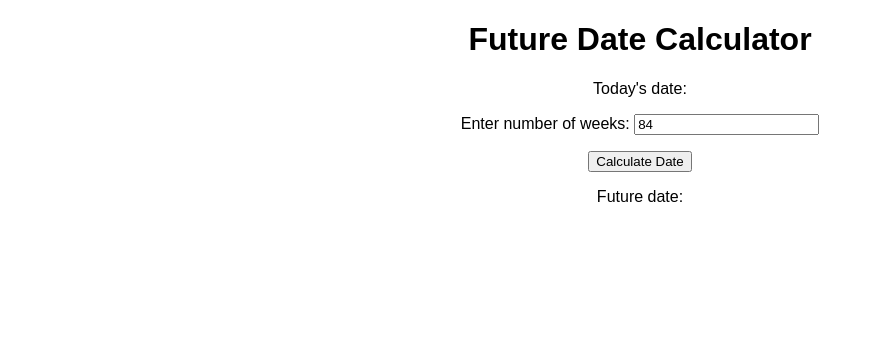
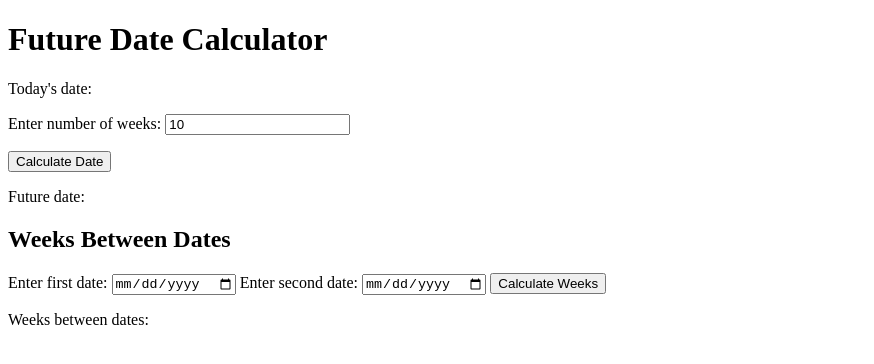
Before and after one commit to majikthise911/majikthise911.github.io, a plain HTML site: page index.html in a window 1280 px wide. Shown: the whole page, without its empty margins (0-874 px from the left). Drawn offline with Linux system fonts and the light colour scheme.

Commit message:
Update index.html

```diff
--- a/index.html
+++ b/index.html
@@ -1,21 +1,10 @@
-<!-- index.html -->
-
 <!DOCTYPE html>
 <html>
 <head>
-  <title>Future Date Calculator</title>
+  <title>Date Calculator</title>
 
   <style>
-    /* stylesheet in style tags */
-    body {
-      font-family: Arial;
-      text-align: center;
-    }
-
-    .container {
-      max-width: 500px;
-      margin: 0 auto;
-    }
+   /* stylesheet */
   </style>
 
 </head>
@@ -30,21 +19,36 @@
 
     <p>
       <label for="weeks">Enter number of weeks:</label>
-      <input type="number" id="weeks" value="84">
+      <input type="number" id="weeks" value="10">
     </p>
 
-    <button onclick="calculateDate()">Calculate Date</button>
+    <button onclick="calculateFutureDate()">Calculate Date</button>
 
     <p>Future date: <span id="future-date"></span></p>
 
   </div>
 
+  <!-- New section -->
+
+  <h2>Weeks Between Dates</h2>
+
+  <label for="date1">Enter first date:</label>
+  <input type="date" id="date1">
+
+  <label for="date2">Enter second date:</label>
+  <input type="date" id="date2">
+
+  <button onclick="calculateWeeksBetween()">Calculate Weeks</button>
+
+  <p>Weeks between dates: <span id="weeks-between"></span></p>
+
   <script>
 
-    // JavaScript code
-    function calculateDate() {
+    // Original function
+    function calculateFutureDate() {
 
       const today = new Date();
+
       let weeks = document.getElementById("weeks").value;
       let days = weeks * 7;
 
@@ -56,6 +60,19 @@
 
     }
 
+    // New function
+    function calculateWeeksBetween() {
+
+      const date1 = new Date(document.getElementById("date1").value);
+      const date2 = new Date(document.getElementById("date2").value);
+
+      const timeDiff = Math.abs(date2.getTime() - date1.getTime());
+      const diffWeeks = Math.ceil(timeDiff / (1000 * 60 * 60 * 24 * 7));
+
+      document.getElementById("weeks-between").textContent = diffWeeks;
+
+    }
+
   </script>
 
 </body>
```
